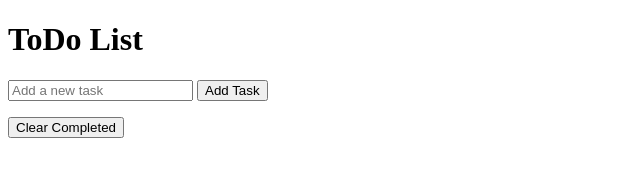
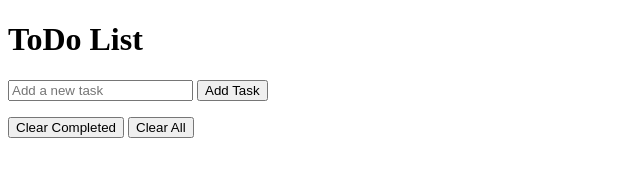
Before and after one commit to AsfaltMaple/js-cor, a plain HTML site: page TodoList/todo_list.html in a window 1280 px wide. Shown: the whole page, without its empty margins (0-640 px from the left). Drawn offline with Linux system fonts and the light colour scheme.

Commit message:
list clear all

```diff
--- a/TodoList/todo_list.html
+++ b/TodoList/todo_list.html
@@ -15,6 +15,8 @@
 
 <button id="clearCompletedBtn" onclick="clearCompletedTasks()">Clear Completed</button>
 
+<button id="clearAllBtn" onclick="clearAll()">Clear All</button>
+
 <script src="./todo_list.js"></script>
 
 </body>
--- a/TodoList/todo_list.js
+++ b/TodoList/todo_list.js
@@ -40,3 +40,8 @@ function clearCompletedTasks() {
     displayTasks();
 
 }
+
+function clearAll() {
+    tasks = [];
+    displayTasks();
+}
```
